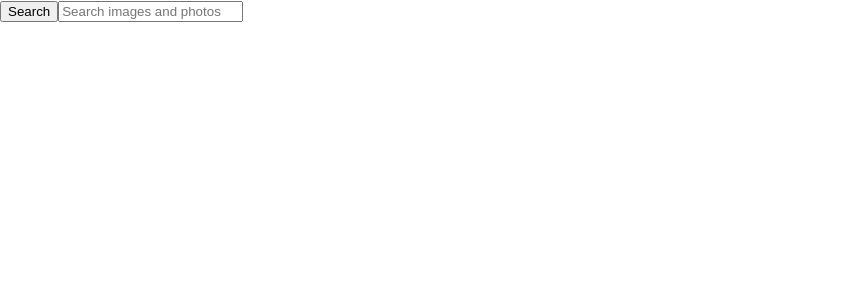
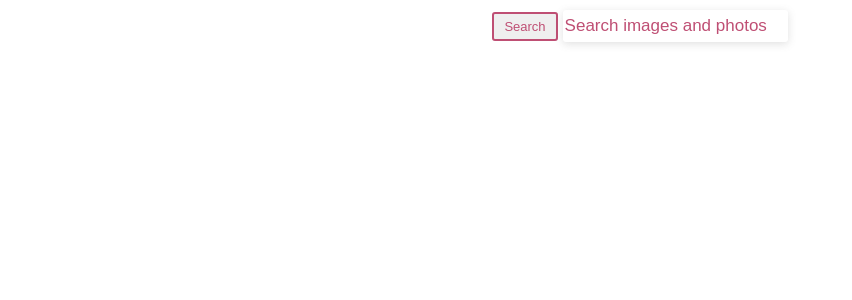
Before and after one commit to martakoss27/goit-react-hw-03-image-finder, a React (Create React App) app: page / in a window 1280 px wide. Shown: the top 300 px of the page, without its empty margins (0-852 px from the left). Built offline with nearby package versions, Linux system fonts and the light colour scheme.

Commit message:
Styles css

```diff
--- a/src/components/App.jsx
+++ b/src/components/App.jsx
@@ -4,6 +4,7 @@ import ImageGallery from './ImageGallery/ImageGallery';
 import Button from './Button/Button';
 import Loader from './Loader/Loader';
 import Modal from './Modal/Modal';
+import css from './App.module.css';
 
 class App extends Component {
   state = {
@@ -105,7 +106,7 @@ class App extends Component {
     const { images, isLoading, showModal, selectedImage } = this.state;
 
     return (
-      <div>
+      <div className={css.MainContainer}>
         <Searchbar onSubmit={this.handleSearch} />
         <ImageGallery images={images} onImageClick={this.handleImageClick} />
         {isLoading && <Loader />}
--- /dev/null
+++ b/src/components/App.module.css
@@ -0,0 +1,7 @@
+.MainContainer {
+  width: 100vw;
+  display: flex;
+  flex-direction: column;
+  align-items: center;
+  margin: auto;
+}
--- a/src/components/Button/Button.module.css
+++ b/src/components/Button/Button.module.css
@@ -0,0 +1,13 @@
+.Button {
+  font-size: 13px;
+
+  padding: 5px 10px;
+  border: 2px solid #bf4f74;
+  border-radius: 3px;
+  color: #bf4f74;
+  margin: 10px 0 10px 0;
+
+  &:hover {
+    cursor: pointer;
+  }
+}
--- a/src/components/ImageGallery/ImageGallery.module.css
+++ b/src/components/ImageGallery/ImageGallery.module.css
@@ -1,6 +1,6 @@
 .ImageGallery {
   display: grid;
-  max-width: calc(100vw - 48px);
+  max-width: 1020px;
   grid-template-columns: repeat(auto-fill, minmax(320px, 1fr));
   grid-gap: 10px;
   margin-top: 0;
--- a/src/components/Loader/Loader.jsx
+++ b/src/components/Loader/Loader.jsx
@@ -1,19 +1,18 @@
 import React, { Component } from 'react';
 import { ProgressBar } from 'react-loader-spinner';
-import css from './Loader.module.css';
 
 class Loader extends Component {
   render() {
     return (
-      <div className={css.loader}>
+      <div>
         <ProgressBar
-          height="200"
+          height="100"
           width="200"
           ariaLabel="progress-bar-loading"
           wrapperStyle={{}}
           wrapperClass="progress-bar-wrapper"
-          borderColor="darkcyan"
-          barColor="lightskyblue"
+          borderColor="#bf4f74"
+          barColor="grey"
         />
       </div>
     );
--- a/src/components/Modal/Modal.module.css
+++ b/src/components/Modal/Modal.module.css
@@ -0,0 +1,22 @@
+.overlay {
+  position: fixed;
+  top: 50%;
+  left: 50%;
+  transform: translate(-50%, -50%);
+  display: flex;
+  width: 100%;
+  height: 100%;
+  background-color: rgba(0, 0, 0, 0.797);
+  justify-content: center;
+  align-items: center;
+  transition-timing-function: cubic-bezier(0.4, 0, 0.2, 1);
+  transition-property: opacity, background-color, visibility;
+  transition-duration: 250ms;
+}
+.modal {
+  top: 50%;
+  left: 50%;
+  transform: translate(-50%, -50%);
+  z-index: 150;
+  position: fixed;
+}
--- a/src/components/Serchbar/Serchbar.module.css
+++ b/src/components/Serchbar/Serchbar.module.css
@@ -0,0 +1,27 @@
+.form {
+  padding: 10px;
+}
+
+.input {
+  border: 0;
+  font-size: 17px;
+  height: 30px;
+  box-shadow: rgba(99, 99, 99, 0.2) 0px 2px 8px 0px;
+  border-radius: 3px;
+  &::placeholder {
+    color: #bf4f74;
+  }
+}
+.button {
+  font-size: 13px;
+
+  padding: 5px 10px;
+  border: 2px solid #bf4f74;
+  border-radius: 3px;
+  color: #bf4f74;
+  margin-right: 5px;
+
+  &:hover {
+    cursor: pointer;
+  }
+}
```
Also changed, not shown: src/components/Loader/Loader.module.css (deleted).
